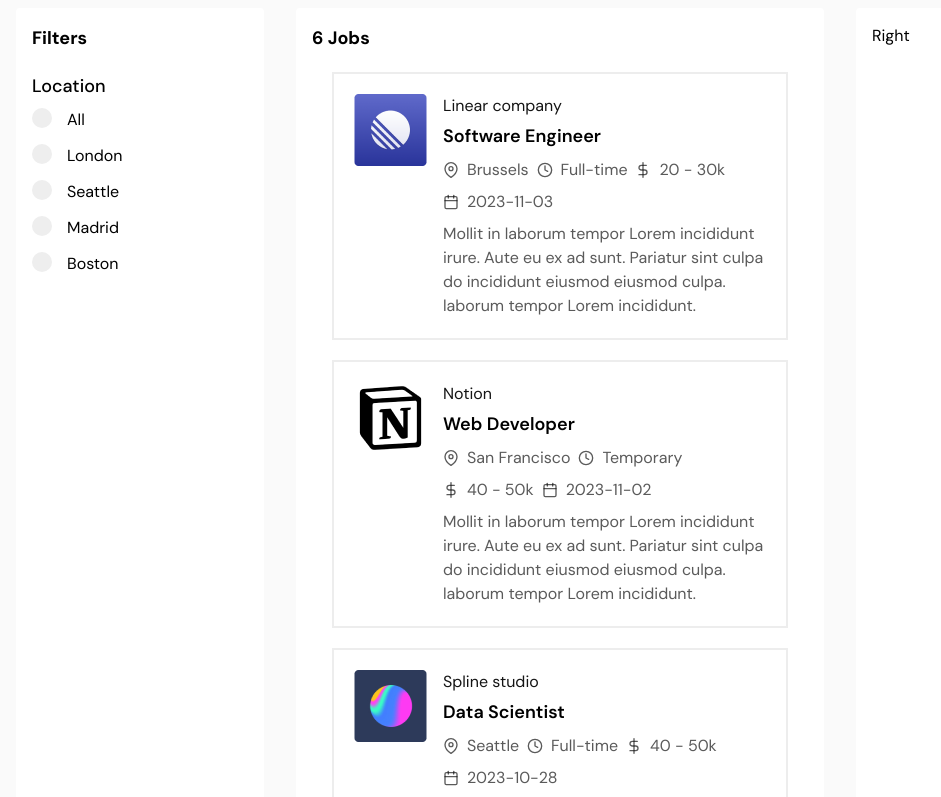
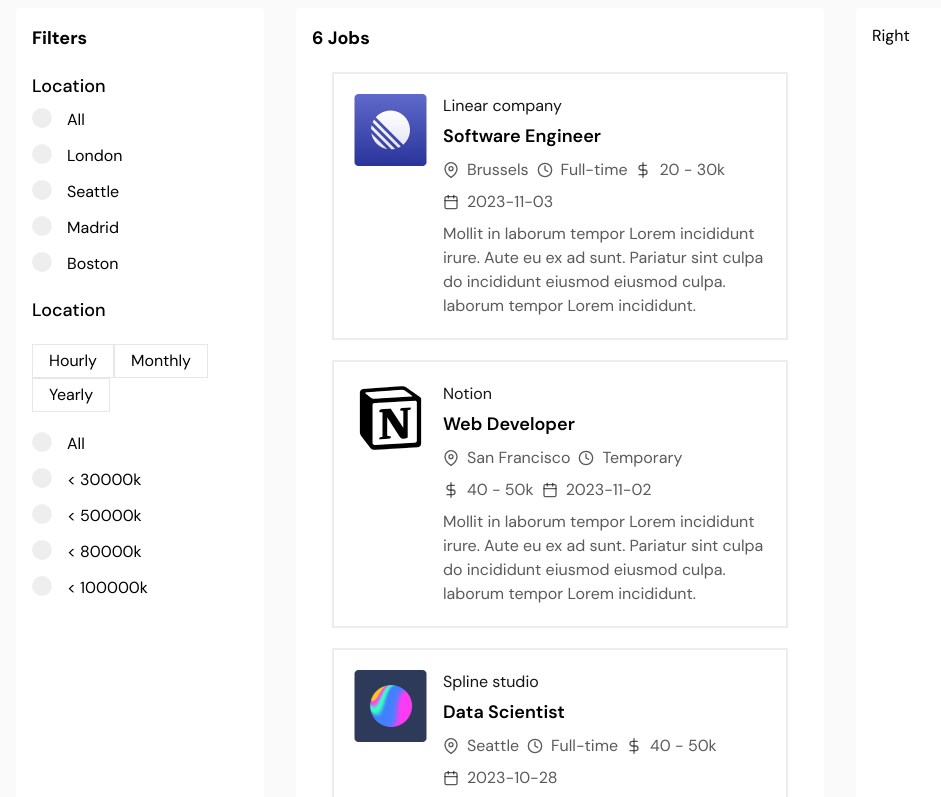
Before and after one commit to Yashcodes/job-portal-frontend, a React (Vite) app: page / in a window 1280 px wide. Shown: the part 440-1237 px from the top of the page, without its empty margins (80-1021 px from the left). Built offline with nearby package versions, Linux system fonts and the light colour scheme.

Commit message:
Filteration based on salary is done

```diff
--- /dev/null
+++ b/src/components/Sidebar/Button.jsx
@@ -0,0 +1,16 @@
+import React from "react";
+
+const Button = ({ onClickHandler, value, title }) => {
+  return (
+    <button
+      onClick={onClickHandler}
+      value={value}
+      className={`px-4 py-1 border text-base hover:bg-blue
+     hover:text-white`}
+    >
+      {title}
+    </button>
+  );
+};
+
+export default Button;
--- /dev/null
+++ b/src/components/Sidebar/Salary.jsx
@@ -0,0 +1,59 @@
+import React from "react";
+import Button from "./Button";
+import InputField from "../InputField";
+
+const Salary = ({ handleChange, handleClick }) => {
+  return (
+    <>
+      <h4 className="text-lg font-medium mb-2">Location</h4>
+      <div className="mb-4">
+        <Button onClickHandler={handleClick} value="" title="Hourly" />
+        <Button onClickHandler={handleClick} value="Monthly" title="Monthly" />
+        <Button onClickHandler={handleClick} value="Yearly" title="Yearly" />
+      </div>
+
+      <div>
+        <label className="sidebar-label-container">
+          <input
+            type="radio"
+            name="test2"
+            id="test2"
+            value=""
+            onChange={handleChange}
+          />
+          <span className="checkmark"></span>All
+        </label>
+
+        <InputField
+          handleChange={handleChange}
+          value={30}
+          title="< 30000k"
+          name="test2"
+        />
+
+        <InputField
+          handleChange={handleChange}
+          value={50}
+          title="< 50000k"
+          name="test2"
+        />
+
+        <InputField
+          handleChange={handleChange}
+          value={80}
+          title="< 80000k"
+          name="test2"
+        />
+
+        <InputField
+          handleChange={handleChange}
+          value={100}
+          title="< 100000k"
+          name="test2"
+        />
+      </div>
+    </>
+  );
+};
+
+export default Salary;
--- a/src/components/Sidebar/Sidebar.jsx
+++ b/src/components/Sidebar/Sidebar.jsx
@@ -1,12 +1,14 @@
 import React from "react";
 import Location from "./Location";
+import Salary from "./Salary";
 
 const Sidebar = ({ handleChange, handleClick }) => {
   return (
     <div className="space-y-5">
       <h3 className="text-lg font-bold mb-2">Filters</h3>
 
-      <Location handleChange={handleChange}/>
+      <Location handleChange={handleChange} />
+      <Salary handleChange={handleChange} handleClick={handleClick} />
     </div>
   );
 };
```
